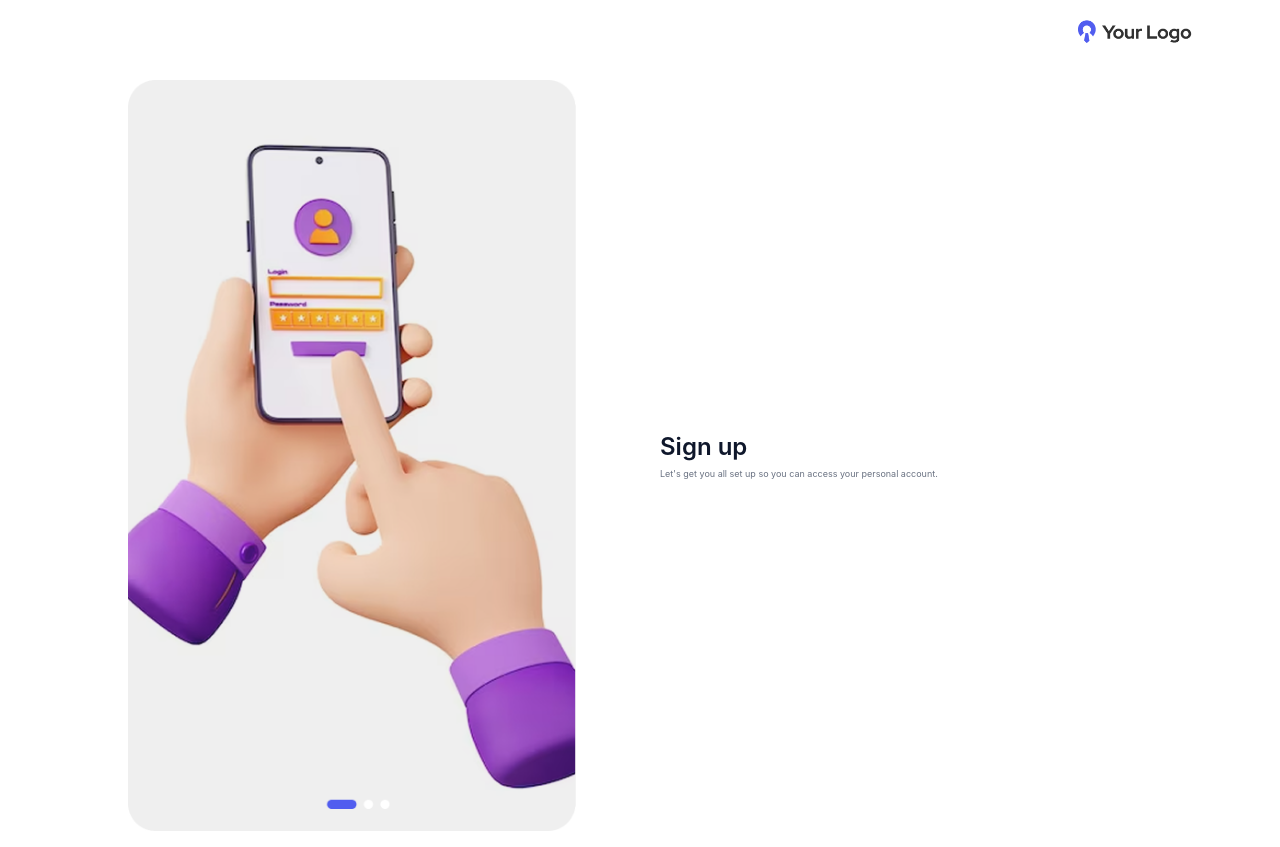
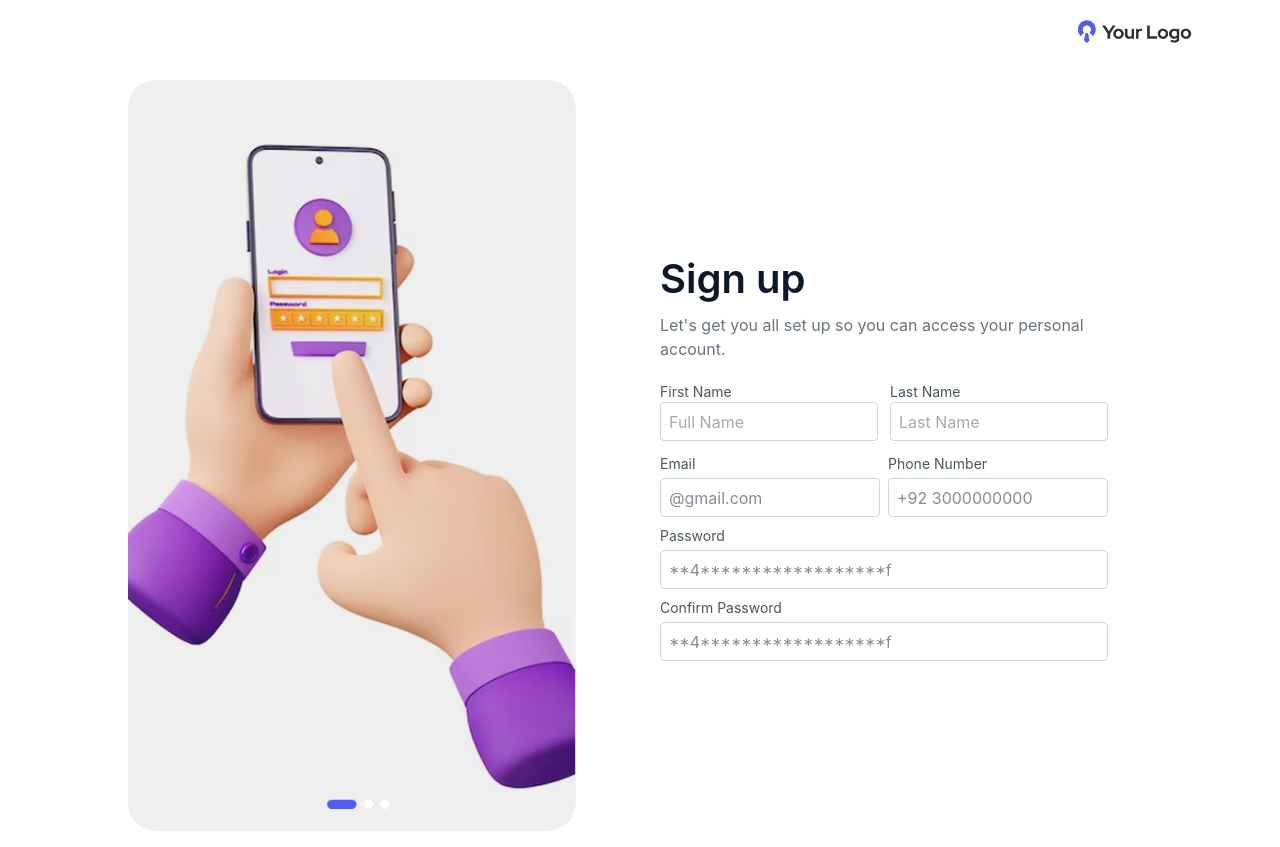
Before and after one commit to codewithabdullahbashir/Java-Script, a React (Vite) app in the folder my-react-app/: page / in a window 1280 px wide. Built offline with nearby package versions, Linux system fonts and the light colour scheme.

Commit message:
Add Text fileds

```diff
--- a/my-react-app/src/screen/Signup.tsx
+++ b/my-react-app/src/screen/Signup.tsx
@@ -19,12 +19,84 @@ const Signup = () => {
           </div>
           <div className="w-full max-w-md">
             <form>
-              <h1 className="text-2xl font-semibold text-slate-900">Sign up</h1>
-
-              <p className="mt-1 text-[9px] text-gray-500">
+              <h1 className="text-[40px] font-semibold text-slate-900">
+                Sign up
+              </h1>
+              <p className="mt-1 text-[16px] text-gray-500">
                 Let's get you all set up so you can access your personal
                 account.
               </p>
+              <div className="mt-5 grid grid-cols-2 gap-3">
+                <div>
+                  <label className="mb-1 block text-[14px] text-gray-600">
+                    First Name
+                    <input
+                      type="text"
+                      placeholder="Full Name"
+                      className="h-9.75 w-full rounded-sm border border-gray-300 px-2 text-[16px] outline-none focus:border-indigo-500"
+                    />
+                  </label>
+                </div>
+                <div>
+                  <label className="mb-1 block text-[14px] text-gray-600">
+                    Last Name
+                    <input
+                      type=""
+                      placeholder="Last Name"
+                      className="h-9.75 w-full rounded-sm border border-gray-300 px-2 text-[16px] outline-none focus:border-indigo-500"
+                    />
+                  </label>
+                </div>
+              </div>
+              <div className="mt-2 grid grid-cols-2 gap-2">
+                <div>
+                  <label className="mb-1 block text-[14px] text-gray-600">
+                    Email
+                  </label>
+                  <input
+                    type="email"
+                    placeholder="@gmail.com"
+                    className="h-9.75 w-full rounded-sm border border-gray-300 px-2 text-[16px] outline-none focus:border-indigo-500"
+                  />
+                </div>
+
+                <div>
+                  <label className="mb-1 block text-[14px] text-gray-600">
+                    Phone Number
+                  </label>
+                  <input
+                    type="tel"
+                    placeholder="+92 3000000000"
+                    className="h-9.75 w-full rounded-sm border border-gray-300 px-2 text-[16px] outline-none focus:border-indigo-500"
+                  />
+                </div>
+              </div>
+              <div className="mt-2">
+                <label className="mb-1 block text-[14px] text-gray-600">
+                  Password
+                </label>
+
+                <div className="relative">
+                  <input
+                    type="password"
+                    placeholder="**4******************f"
+                    className="h-9.75 w-full rounded-sm border border-gray-300 px-2 pr-8 text-[16px] outline-none focus:border-indigo-500"
+                  />
+                </div>
+              </div>
+              <div className="mt-2">
+                <label className="mb-1 block text-[14px] text-gray-600">
+                  Confirm Password
+                </label>
+
+                <div className="relative">
+                  <input
+                    type="password"
+                    placeholder="**4******************f"
+                    className="h-9.75 w-full rounded-sm border border-gray-300 px-2 pr-8 text-[16px] outline-none focus:border-indigo-500"
+                  />
+                </div>
+              </div>
             </form>
           </div>
         </div>
```
